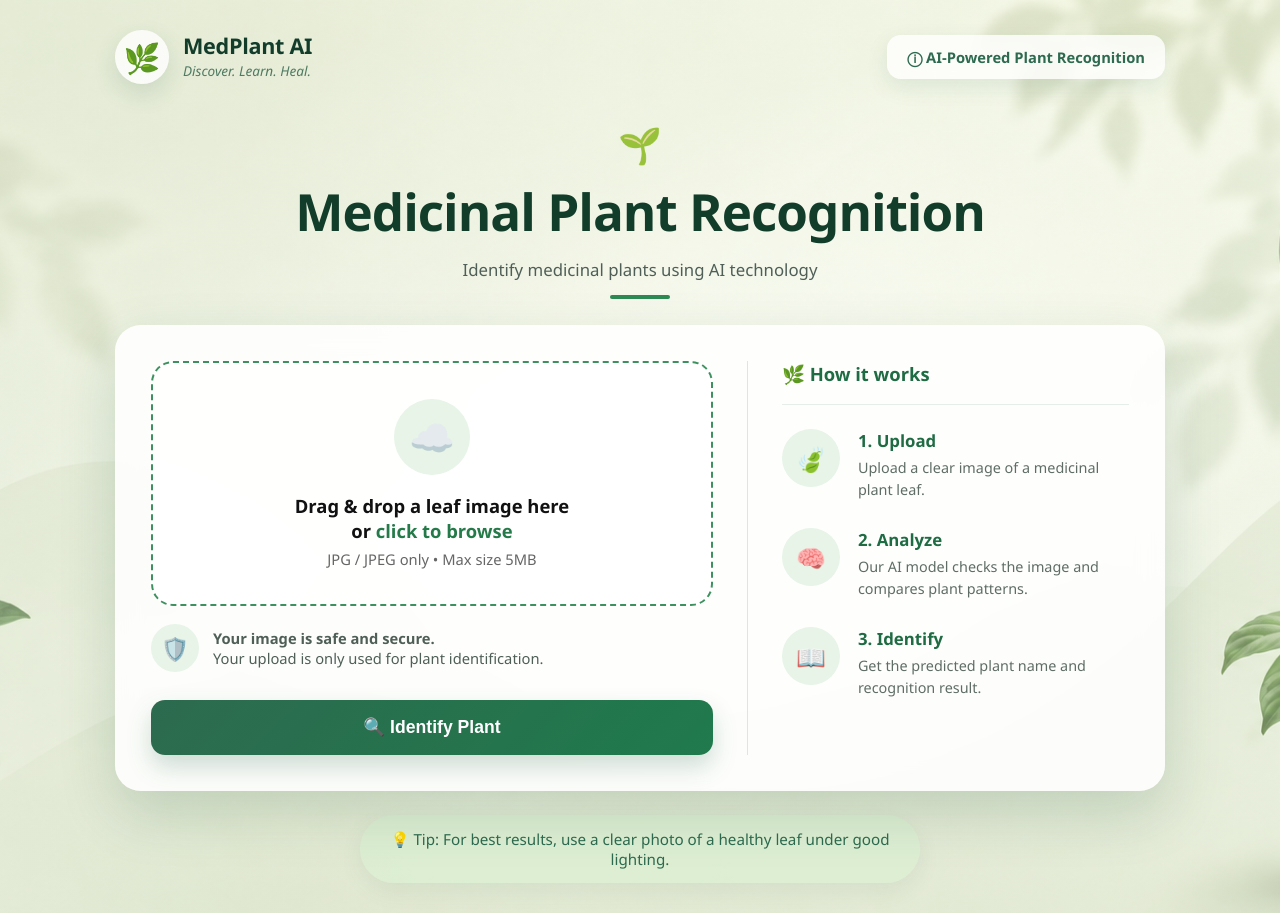
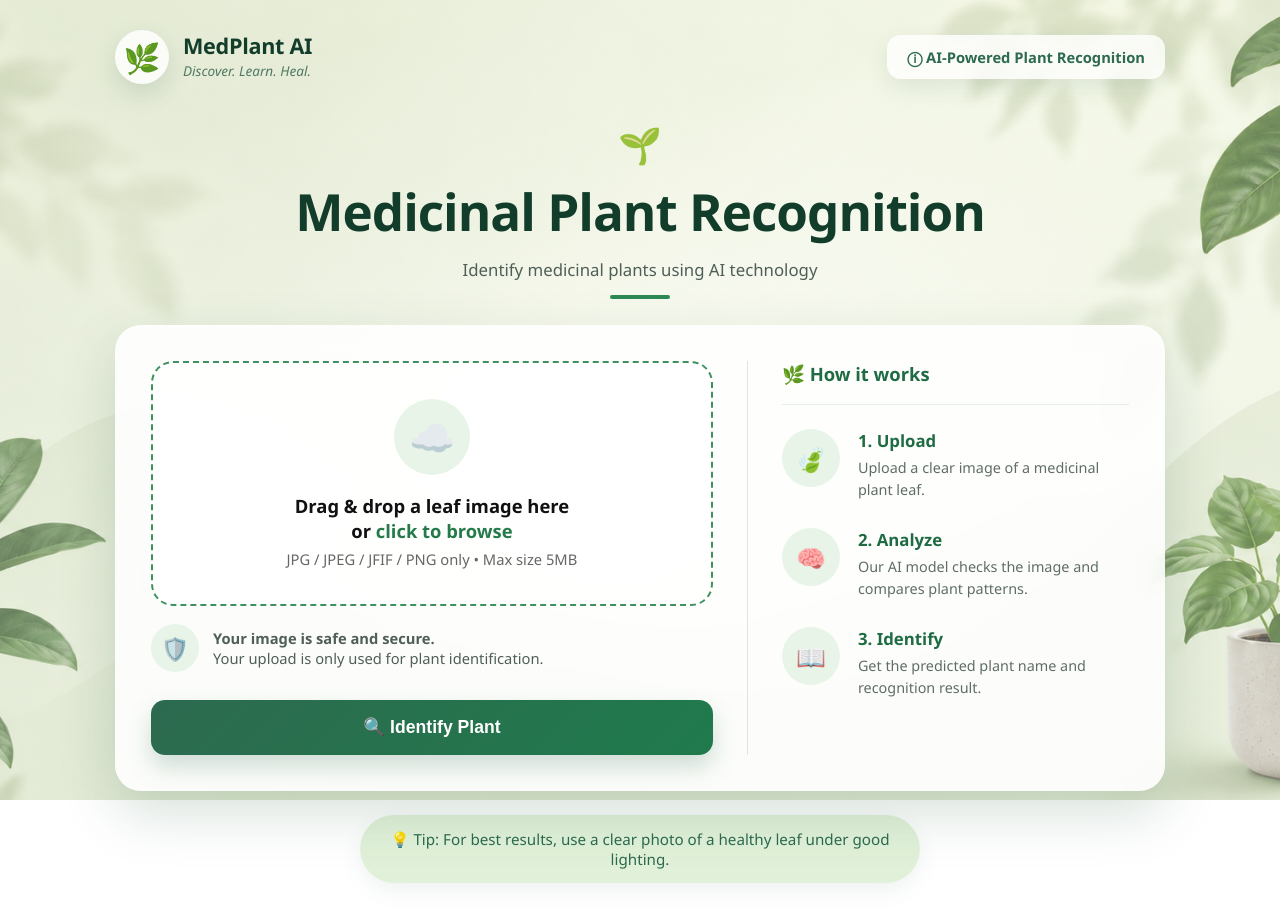
Before and after one commit to noobetajoshua/medicinal-plant-classification, a Flask app: page / in a window 1280 px wide. Run offline with Flask 3, Linux system fonts and the light colour scheme.

Commit message:
Fix background shifting on image upload preview
- Move background from `body` to fixed `body::before` pseudo-element
- Prevents reflow shift when preview image displays
- Verified jpg/jpeg/jfif/png upload + drag-and-drop support already working

```diff
--- a/templates/index.html
+++ b/templates/index.html
@@ -16,16 +16,23 @@
   min-height: 100vh;
   font-family: "Segoe UI", Arial, sans-serif;
   color: #143d2c;
+  display: flex;
+  flex-direction: column;
+  align-items: center;
+  padding: 30px;
+}
+
+body::before {
+  content: "";
+  position: fixed;
+  inset: 0;
   background:
     linear-gradient(rgba(244, 250, 241, 0.35), rgba(244, 250, 241, 0.35)),
     url("{{ url_for('static', filename='assets/plant-bg.png') }}");
   background-size: cover;
   background-position: center;
   background-repeat: no-repeat;
-      display: flex;
-      flex-direction: column;
-      align-items: center;
-      padding: 30px;
+  z-index: -1;
 }
 
     /* ── TOP NAV HEADER ── */
@@ -157,6 +164,13 @@
       background: #f2faf4;
       transform: translateY(-2px);
       border-color: #247a49;
+    }
+
+    .upload-area.dragover {
+      background: #e6f5ec;
+      border-color: #1b5e35;
+      transform: translateY(-2px);
+      box-shadow: 0 0 0 4px rgba(45, 138, 85, 0.15);
     }
 
     .upload-area input {
@@ -398,7 +412,7 @@
             type="file"
             id="fileInput"
             name="file"
-            accept=".jpg,.jpeg"
+            accept=".jpg,.jpeg,.jfif,.png"
             onchange="previewImage(event)"
           />
 
@@ -408,7 +422,7 @@
               Drag & drop a leaf image here<br />
               or <span>click to browse</span>
             </div>
-            <div class="upload-subtitle">JPG / JPEG only • Max size 5MB</div>
+            <div class="upload-subtitle">JPG / JPEG / JFIF / PNG only • Max size 5MB</div>
           </div>
 
           <img id="preview" class="preview" src="" alt="Preview" />
@@ -462,32 +476,75 @@
   </main>
 
   <script>
+    const uploadArea = document.querySelector(".upload-area");
+    const fileInput  = document.getElementById("fileInput");
+    const preview    = document.getElementById("preview");
+    const uploadContent = document.getElementById("uploadContent");
+
+    // ── Click to browse (existing) ──
     function previewImage(event) {
       const file = event.target.files[0];
-      const preview = document.getElementById("preview");
-      const uploadContent = document.getElementById("uploadContent");
+      if (!file) return;
+      loadPreview(file);
+    }
 
-      if (!file) return;
-
+    // ── Load preview from a File object ──
+    function loadPreview(file) {
+      if (!file.type.match(/image\/(jpeg|png)/)) {
+        showToast("⚠️ Only JPG, JPEG, JFIF, or PNG files are accepted.");
+        return;
+      }
+      if (file.size > 5 * 1024 * 1024) {
+        showToast("⚠️ File exceeds 5MB limit.");
+        return;
+      }
       preview.src = URL.createObjectURL(file);
       preview.style.display = "block";
       uploadContent.style.display = "none";
     }
 
+    // ── Drag events ──
+    uploadArea.addEventListener("dragover", function (e) {
+      e.preventDefault();
+      e.stopPropagation();
+      uploadArea.classList.add("dragover");
+    });
+
+    uploadArea.addEventListener("dragleave", function (e) {
+      e.preventDefault();
+      e.stopPropagation();
+      uploadArea.classList.remove("dragover");
+    });
+
+    uploadArea.addEventListener("drop", function (e) {
+      e.preventDefault();
+      e.stopPropagation();
+      uploadArea.classList.remove("dragover");
+
+      const file = e.dataTransfer.files[0];
+      if (!file) return;
+
+      // Inject into the real file input so Flask receives it
+      const dt = new DataTransfer();
+      dt.items.add(file);
+      fileInput.files = dt.files;
+
+      loadPreview(file);
+    });
+
+    // ── Form submit guard ──
     document.querySelector("form").addEventListener("submit", function (e) {
-      const fileInput = document.getElementById("fileInput");
-
       if (!fileInput.files || fileInput.files.length === 0) {
         e.preventDefault();
         showToast("⚠️ Please upload an image first.");
         return;
       }
-
       const button = document.getElementById("identifyBtn");
       button.innerHTML = "⏳ Analyzing...";
       button.disabled = true;
     });
 
+    // ── Toast ──
     function showToast(message) {
       const existing = document.getElementById("toast");
       if (existing) existing.remove();
```
Lines whose indentation alone changed are shown as unchanged.
